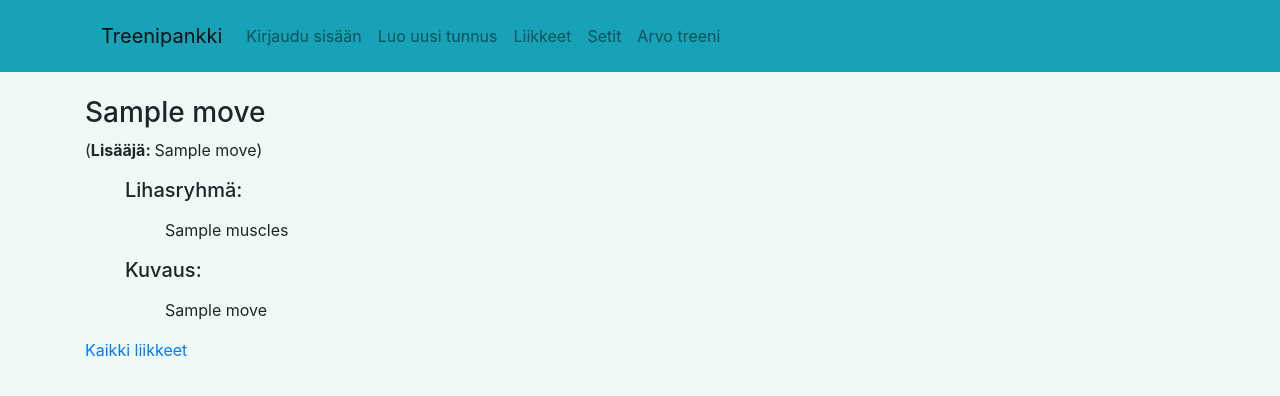
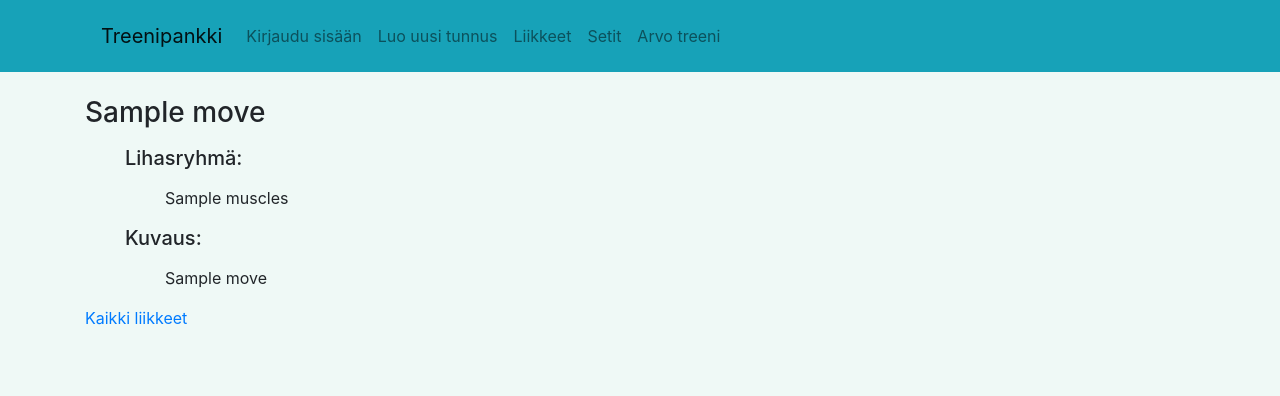
Before and after one commit to kerkkanen/treenipankki, a Flask app: template templates/move.html in a window 1280 px wide. Shown: the top 396 px of the page. Run offline with Flask 2, Linux system fonts and the light colour scheme; the template is opened without the code that fills it: most values are stand-ins (such as "Sample title", 1, 10 or a date in 2020); some libraries are stand-ins or nearby versions.

Commit message:
Adjustest set.html and move.html appearance

```diff
--- a/templates/move.html
+++ b/templates/move.html
@@ -4,8 +4,6 @@
 <div class="container">
 <br>
 <h3>{{ move[2] }}</h3>
-<p>
-(<b>Lisääjä: </b>{{ move[6] }})
 <p>
 <ul>
 <h5>Lihasryhmä:</h5>
--- a/templates/set.html
+++ b/templates/set.html
@@ -6,8 +6,6 @@
 <div class="col-5">
 <br>
 <h3>{{ set[2] }}</h3>
-<p>
-(<b>Lisääjä: </b>{{ set[5] }})
 <p>
 <h5>Kuvaus</h5>
 <p>
```
